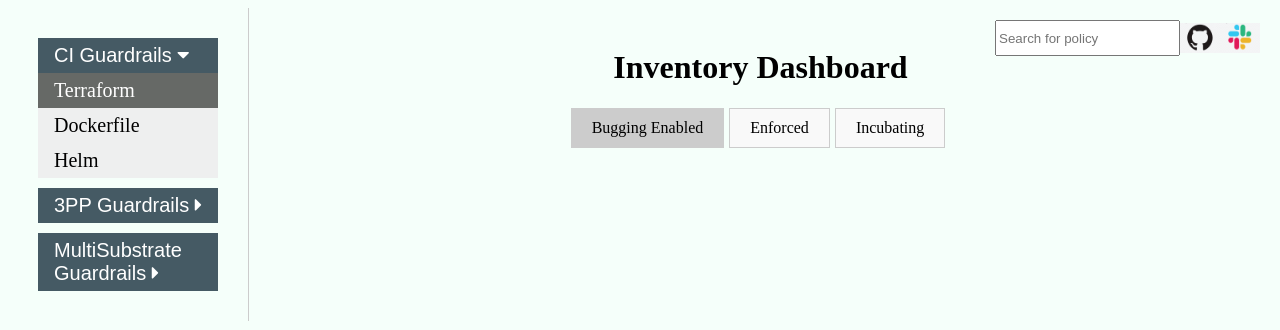
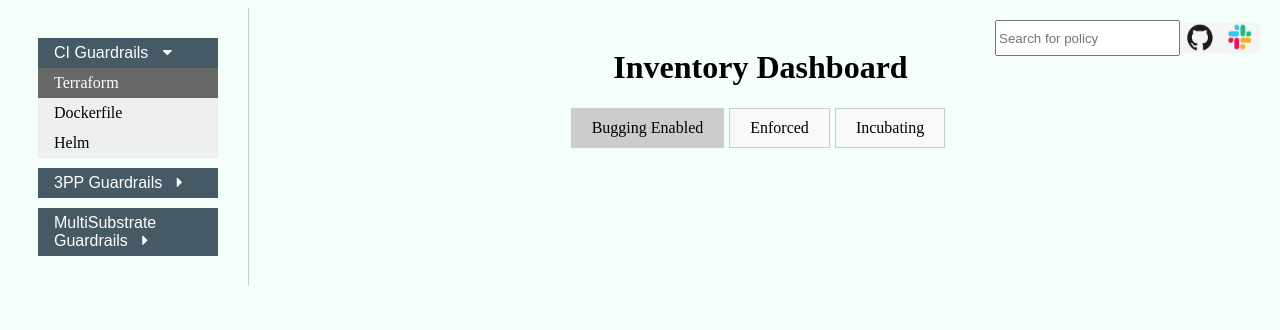
Before and after one commit to rmotati/TestInventory, a plain HTML site: page index.html in a window 1280 px wide. Both pictures are taken after a click on the button "CI Guardrails". Drawn offline with Linux system fonts and the light colour scheme; no server answers.

Commit message:
font icon styles changed - Update inventory.css

```diff
--- a/inventory.css
+++ b/inventory.css
@@ -10,6 +10,10 @@ table {
 
 body {
     background-color: mintcream;
+}
+
+.work-progress {
+    text-align: center;
 }
 
 
@@ -118,7 +122,7 @@ th {
    .dropdown-btn {
     padding: 6px 8px 6px 16px;
     text-decoration: none;
-    font-size: 20px;
+    font-size: 16px;
     color: white;
     background-color: #455a64;
     display: block;
@@ -129,11 +133,15 @@ th {
     outline: none;
   }
 
+  .dropdown-btn i {
+    margin-left: 10px;
+  }
+
   .sidenav a {
     color: #000000;
     padding: 6px 8px 6px 16px;
     text-decoration: none;
-    font-size: 20px;
+    font-size: 16px;
     background-color: #eeefef;
     display: block;
     border: none;
```
